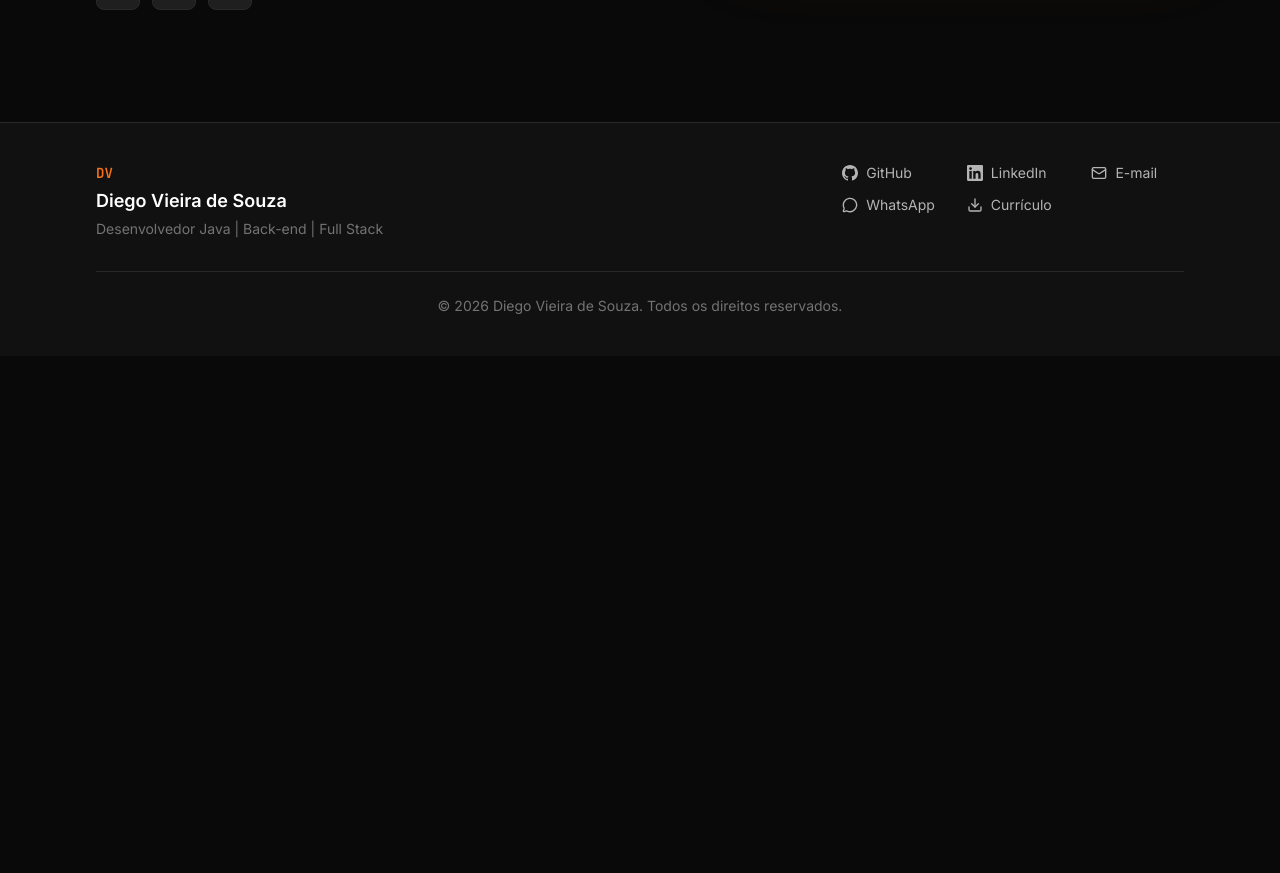
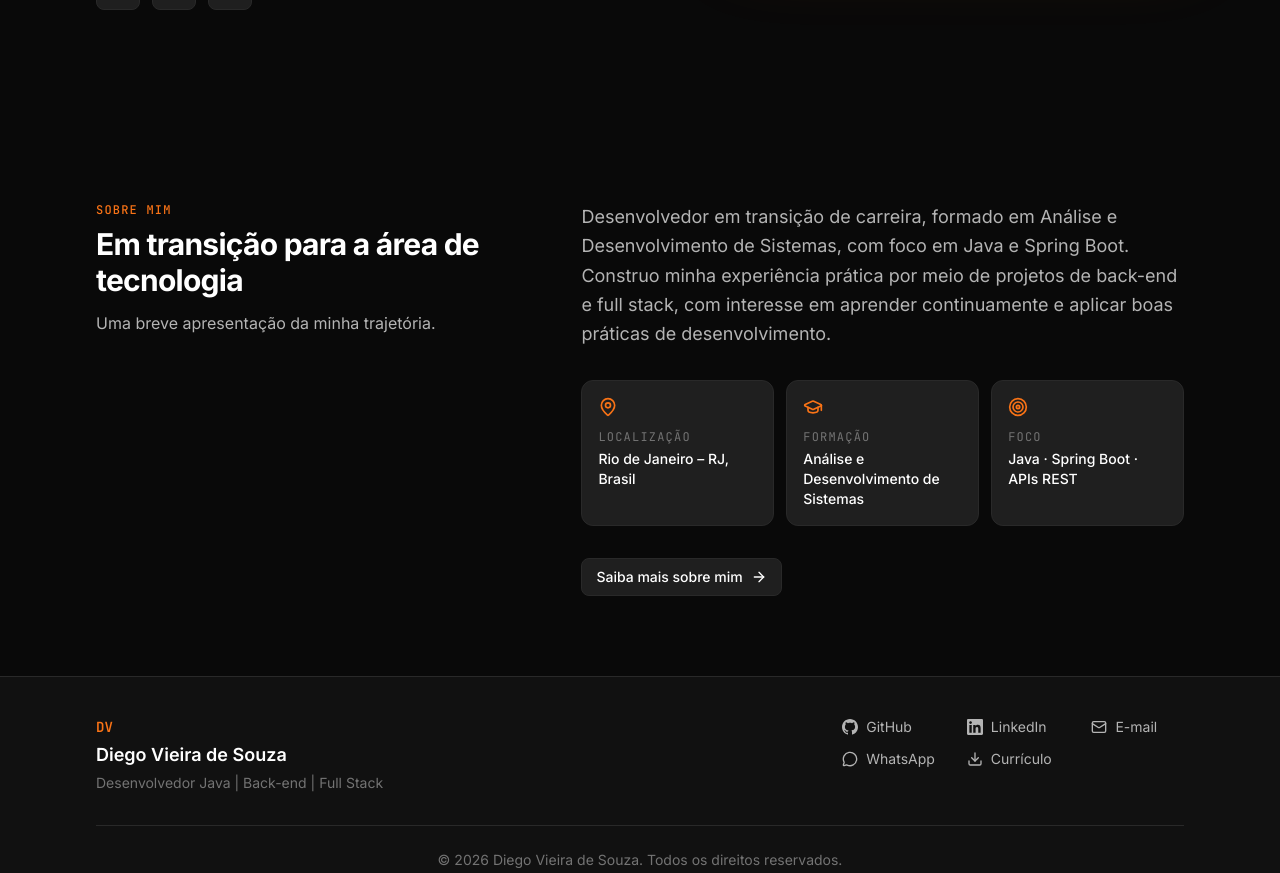
Before and after one commit to diegovieiradv/portfolio-diego-vieira, a Next.js app: page / in a window 1280 px wide. Shown: the part 764-1637 px from the top of the page. Before the commit the page ends 1120 px from the top, so only its background shows below. Built offline with nearby package versions, Linux system fonts and the light colour scheme.

Commit message:
feat: adicionar resumo sobre mim

```diff
--- a/src/app/page.tsx
+++ b/src/app/page.tsx
@@ -1,5 +1,11 @@
 import { Hero } from "@/components/sections/Hero";
+import { AboutPreview } from "@/components/sections/AboutPreview";
 
 export default function Home() {
-  return <Hero />;
+  return (
+    <>
+      <Hero />
+      <AboutPreview />
+    </>
+  );
 }
--- /dev/null
+++ b/src/components/sections/AboutPreview.tsx
@@ -0,0 +1,48 @@
+import { ArrowRight, GraduationCap, MapPin, Target } from "lucide-react";
+import { personal } from "@/data/personal";
+import { Container } from "@/components/ui/Container";
+import { SectionHeader } from "@/components/ui/SectionHeader";
+import { ButtonLink } from "@/components/ui/Button";
+
+const highlights = [
+  { icon: MapPin, label: "Localização", value: personal.location },
+  { icon: GraduationCap, label: "Formação", value: "Análise e Desenvolvimento de Sistemas" },
+  { icon: Target, label: "Foco", value: "Java · Spring Boot · APIs REST" },
+];
+
+export function AboutPreview() {
+  return (
+    <section aria-label="Resumo sobre mim" className="py-16 sm:py-20">
+      <Container>
+        <div className="grid gap-10 lg:grid-cols-[0.85fr_1.15fr] lg:items-start">
+          <SectionHeader
+            eyebrow="Sobre mim"
+            title="Em transição para a área de tecnologia"
+            description="Uma breve apresentação da minha trajetória."
+          />
+
+          <div>
+            <p className="text-lg leading-relaxed text-secondary">{personal.summary}</p>
+
+            <ul className="mt-8 grid gap-3 sm:grid-cols-3">
+              {highlights.map(({ icon: Icon, label, value }) => (
+                <li key={label} className="rounded-xl border border-border bg-card p-4">
+                  <Icon className="h-5 w-5 text-primary" aria-hidden="true" />
+                  <p className="mt-3 font-mono text-xs uppercase tracking-widest text-muted">
+                    {label}
+                  </p>
+                  <p className="mt-1 text-sm font-medium text-foreground">{value}</p>
+                </li>
+              ))}
+            </ul>
+
+            <ButtonLink href="/sobre" variant="secondary" size="sm" className="mt-8">
+              Saiba mais sobre mim
+              <ArrowRight className="h-4 w-4" aria-hidden="true" />
+            </ButtonLink>
+          </div>
+        </div>
+      </Container>
+    </section>
+  );
+}
```
